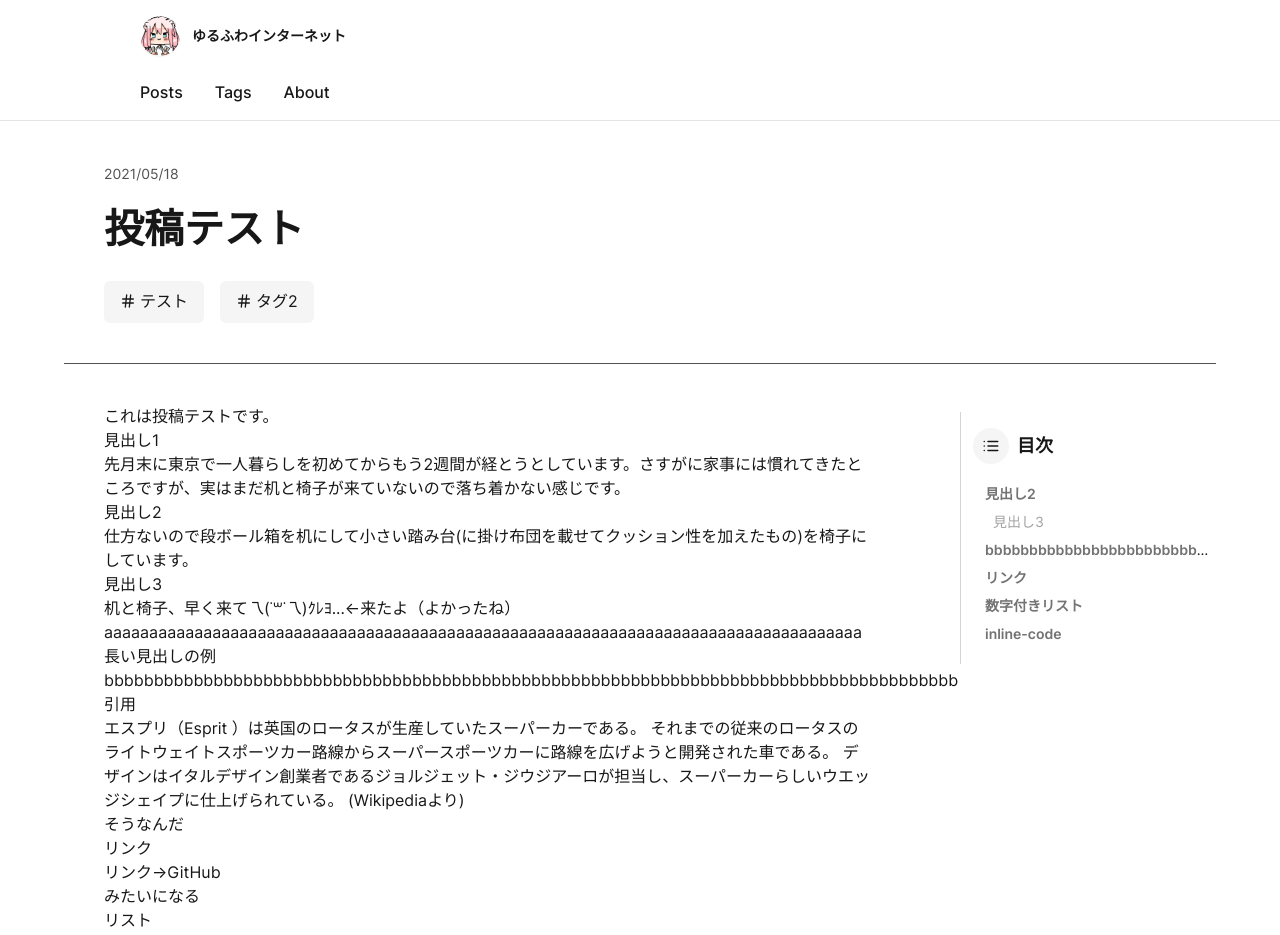
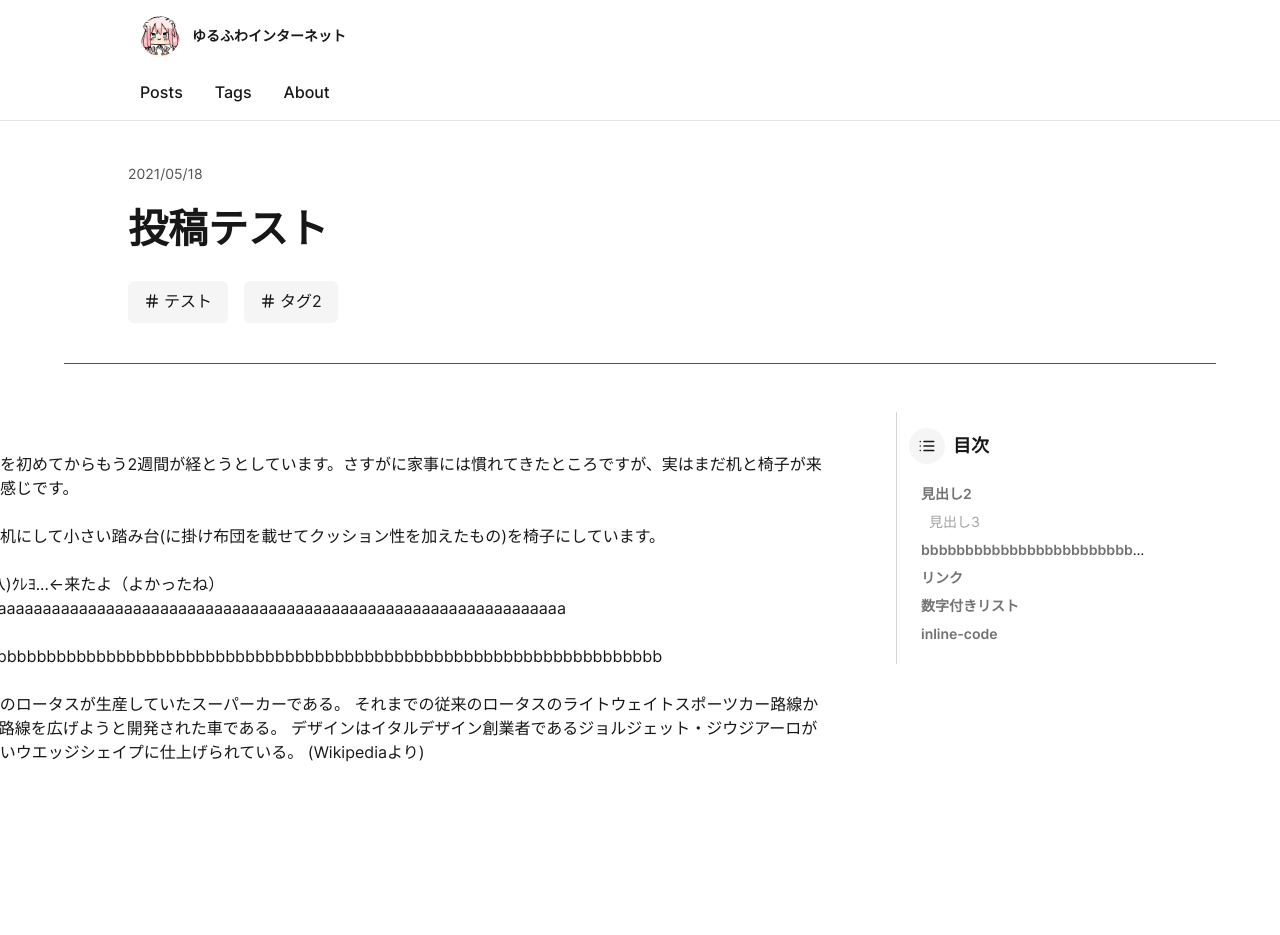
Before and after one commit to object1037/blog, a Next.js app: page /testPost in a window 1280 px wide. Shown: the top 935 px of the page. Built offline with nearby package versions, Linux system fonts and the light colour scheme.

Commit message:
update article layout

```diff
--- a/components/articleLayout.tsx
+++ b/components/articleLayout.tsx
@@ -108,7 +108,7 @@ export default function ArticleLayout({
       <Header />
       <article className="flex flex-col px-6 sm:px-12">
         <header className="max-w-6xl pt-10 pb-8 border-gray-600 dark:border-gray-300 border-b w-full mx-auto">
-          <div className="max-w-3xl mx-auto lg:mx-10 w-full">
+          <div className="max-w-5xl mx-auto w-full">
             <span className="font-normal text-sm text-gray-600 dark:text-gray-300"><DateDisplay dateString={meta.date} /></span>
             <h1 className="text-4xl sm:text-4.5xl py-6 text-gray-900 dark:text-gray-100 font-bold">{meta.title}</h1>
             <div className="-ml-2 flex flex-row flex-wrap">
@@ -119,11 +119,11 @@ export default function ArticleLayout({
             <ElapsedYear yearNum={elapsedYears} />
           </div>
         </header>
-        <div className="max-w-6xl w-full flex flex-row-reverse justify-between mx-auto">
-          <aside className="py-12 hidden lg:block ">
+        <div className="max-w-5xl w-full flex flex-row-reverse justify-between mx-auto">
+          <aside className="py-12 hidden lg:block">
             <ToC tocElements={tocElements} intersectingElementId={intersectingElementId} />
           </aside>
-          <section className="max-w-3xl mt-10 mb-16 mx-auto lg:mx-10 w-full dark:border-gray-600 border-gray-300 border-b">
+          <section className="mt-10 mb-16 mr-16 mx-auto w-full dark:border-gray-600 border-gray-300 border-b">
             {children}
             <Share date={meta.date} title={meta.title} siteTitle={siteTitle} />
           </section>
--- a/components/toc.tsx
+++ b/components/toc.tsx
@@ -10,7 +10,7 @@ export default function ToC({
 }) {
   return (
     <>
-    <nav className="sticky top-6 right-0 max-h-screen-12 pl-4 py-4 text-sm dark:border-gray-600 border-gray-300 border-l leading-loose w-64">
+    <nav className="sticky top-6 max-h-full right-0 pl-4 py-4 text-sm dark:border-gray-600 border-gray-300 border-l leading-loose w-64">
       <div className="-ml-1 inline-flex flex-row items-center text-lg mb-4 font-semibold">
         <span className="w-9 h-9 flex justify-center content-center items-center p-1 mr-2 rounded-full bg-gray-100 dark:bg-gray-800">
           <FiList className="inline-block" />
--- a/tailwind.config.js
+++ b/tailwind.config.js
@@ -12,9 +12,6 @@ module.exports = {
         ppink: '#fd2e7a',
         rose: colors.rose,
         warnred: '#EE0000',
-      },
-      maxHeight: {
-        'screen-12': 'calc(100vh - 3rem)',
       },
       fontFamily: {
         sans: ['Inter', 'YuGothic', "Yu Gothic Medium", "Yu Gothic", ...fontFamily.sans]
```
